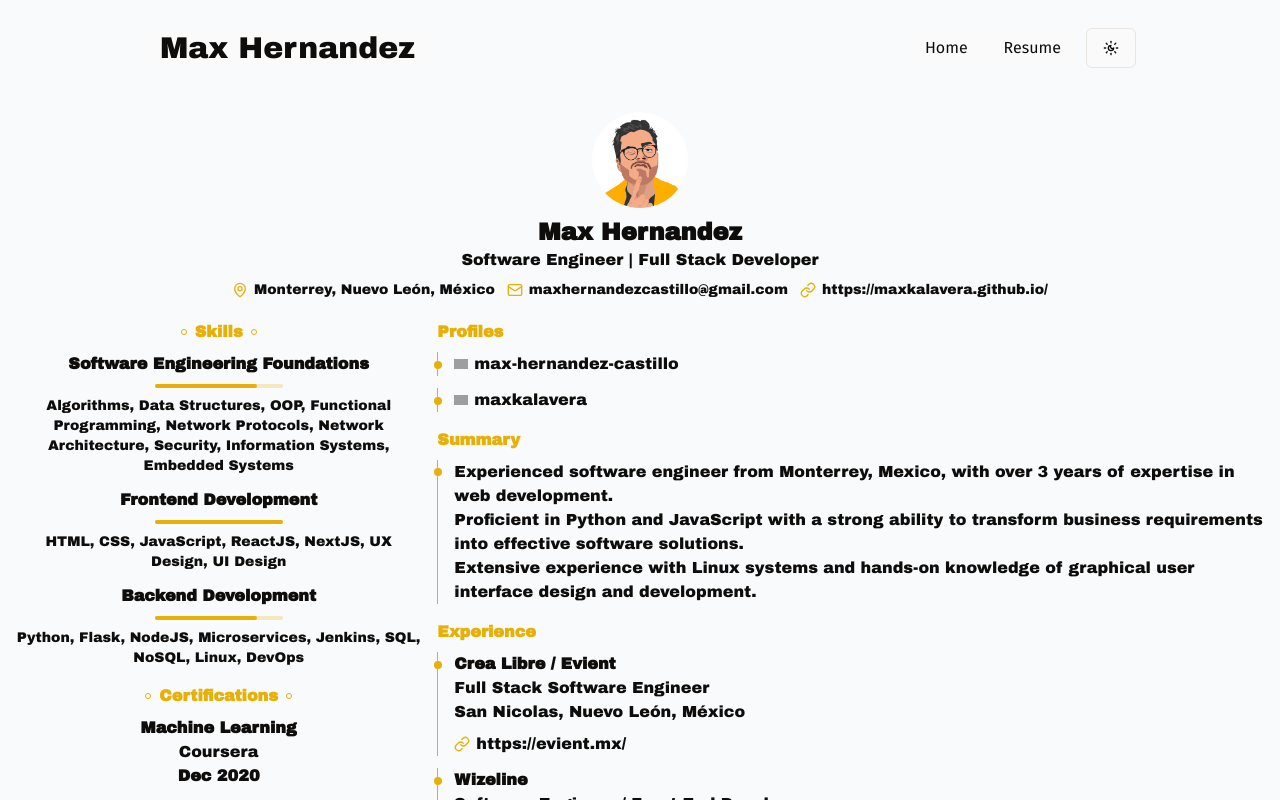
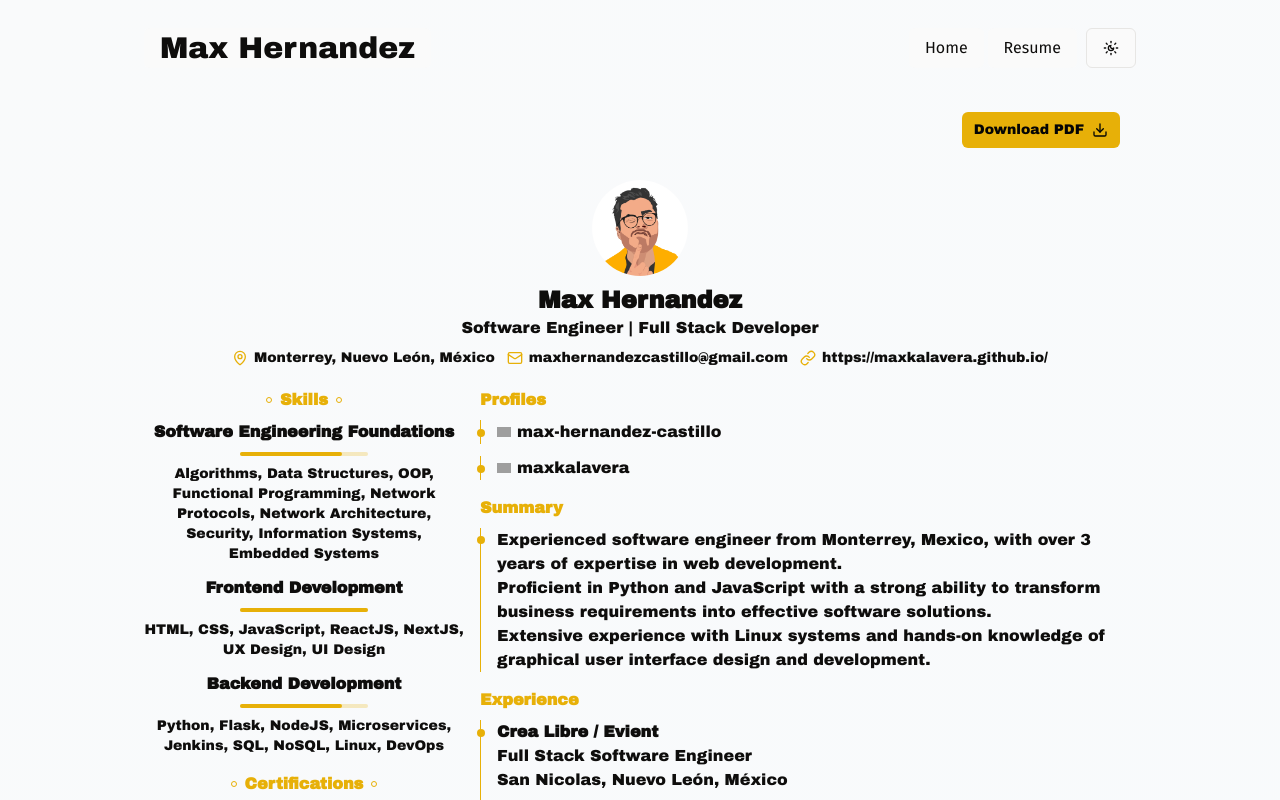
Before and after one commit to maxkalavera/maxkalavera.github.io, a Next.js app: page /resume in a window 1280 px wide. Shown: the top 800 px of the page. Built offline with nearby package versions, Linux system fonts and the light colour scheme; grey boxes are pictures that could not be loaded.

Commit message:
Added a download button to resume

```diff
--- a/src/app/layout.tsx
+++ b/src/app/layout.tsx
@@ -69,7 +69,7 @@
           <main
             className={cn(
               "w-full min-h-content h-fit",
-              "flex flex-col justify-stretch items-stretch",
+              "flex flex-col justify-stretch items-center",
             )}
           >
             {children}
--- a/src/app/resume/page.tsx
+++ b/src/app/resume/page.tsx
@@ -1,14 +1,40 @@
 import Resume from "@/components/Resume";
 import { cn } from "@/lib/utils";
+import { Button } from "@/components/ui/button";
+import { DownloadIcon } from "lucide-react";
 
-export default function Home() {
+export default function ResumePage() {
   return (
     <div
       className={cn(
-        "p-4 w-full min-h-content",
-        "flex flex-col justify-center items-center gap-8",
+        "p-4 w-full min-h-content max-w-screen-lg",
+        "flex flex-col justify-start items-center gap-8",
       )}
     >
+
+      <div
+        className={cn(
+          "w-full flex flex-row justify-center sm:justify-end items-center px-4 z-50",
+          "fixed bottom-4",
+          "sm:sticky sm:top-4"
+        )}
+      >
+        <Button
+          variant="default"
+          size="sm"
+          className="text-primary-foreground flex flex-row justify-center items-center gap-2"
+          asChild
+        >
+          <a
+            href="/static/resume.pdf"
+            download="Max Hernandez - Resume.pdf"
+          >
+          Download PDF
+            <DownloadIcon className="w-4 h-4 text-primary-foreground" />
+          </a>
+
+        </Button>
+      </div>
       <Resume />
     </div>
   );
--- /dev/null
+++ b/src/components/ui/card.tsx
@@ -0,0 +1,79 @@
+import * as React from "react"
+
+import { cn } from "@/lib/utils"
+
+const Card = React.forwardRef<
+  HTMLDivElement,
+  React.HTMLAttributes<HTMLDivElement>
+>(({ className, ...props }, ref) => (
+  <div
+    ref={ref}
+    className={cn(
+      "rounded-lg border bg-card text-card-foreground shadow-sm",
+      className
+    )}
+    {...props}
+  />
+))
+Card.displayName = "Card"
+
+const CardHeader = React.forwardRef<
+  HTMLDivElement,
+  React.HTMLAttributes<HTMLDivElement>
+>(({ className, ...props }, ref) => (
+  <div
+    ref={ref}
+    className={cn("flex flex-col space-y-1.5 p-6", className)}
+    {...props}
+  />
+))
+CardHeader.displayName = "CardHeader"
+
+const CardTitle = React.forwardRef<
+  HTMLParagraphElement,
+  React.HTMLAttributes<HTMLHeadingElement>
+>(({ className, ...props }, ref) => (
+  <h3
+    ref={ref}
+    className={cn(
+      "text-2xl font-semibold leading-none tracking-tight",
+      className
+    )}
+    {...props}
+  />
+))
+CardTitle.displayName = "CardTitle"
+
+const CardDescription = React.forwardRef<
+  HTMLParagraphElement,
+  React.HTMLAttributes<HTMLParagraphElement>
+>(({ className, ...props }, ref) => (
+  <p
+    ref={ref}
+    className={cn("text-sm text-muted-foreground", className)}
+    {...props}
+  />
+))
+CardDescription.displayName = "CardDescription"
+
+const CardContent = React.forwardRef<
+  HTMLDivElement,
+  React.HTMLAttributes<HTMLDivElement>
+>(({ className, ...props }, ref) => (
+  <div ref={ref} className={cn("p-6 pt-0", className)} {...props} />
+))
+CardContent.displayName = "CardContent"
+
+const CardFooter = React.forwardRef<
+  HTMLDivElement,
+  React.HTMLAttributes<HTMLDivElement>
+>(({ className, ...props }, ref) => (
+  <div
+    ref={ref}
+    className={cn("flex items-center p-6 pt-0", className)}
+    {...props}
+  />
+))
+CardFooter.displayName = "CardFooter"
+
+export { Card, CardHeader, CardFooter, CardTitle, CardDescription, CardContent }
```
Also changed, not shown: 1 other file (tests, documents, lock files or other folders).
